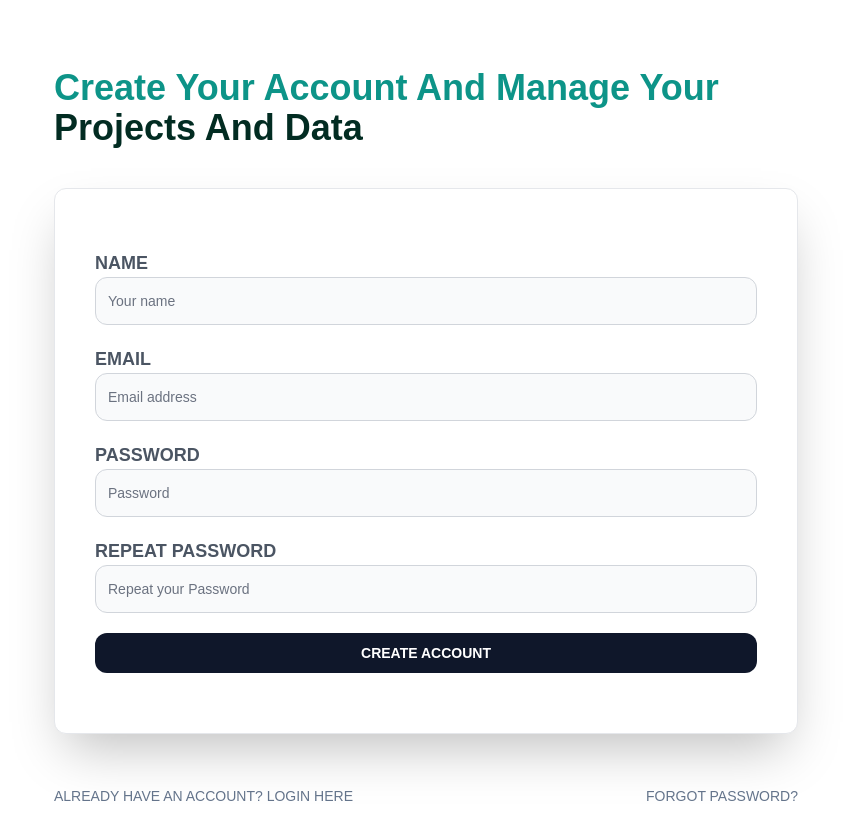
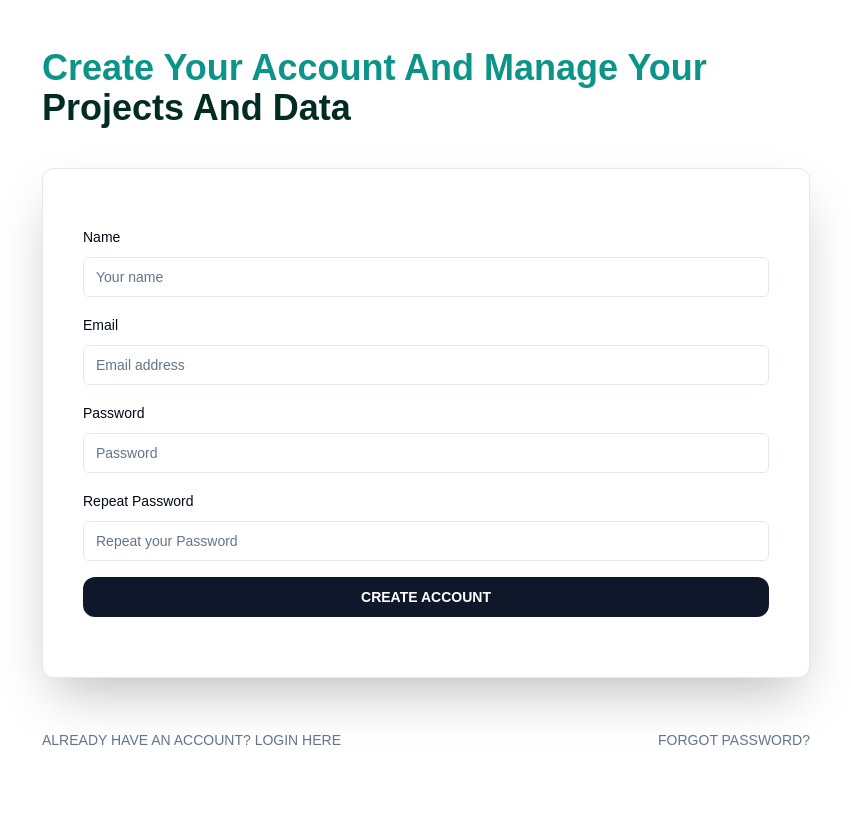
Before and after one commit to FlashAmarillo/hugging-data-app, a Next.js app: page /register in a window 1280 px wide. Shown: the whole page, without its empty margins (214-1065 px from the left). After the commit the page ends 800 px from the top, so only its background shows below. Built offline with nearby package versions, Linux system fonts and the light colour scheme.

Commit message:
style issues fix and added better form validation and use for toast

```diff
--- a/src/app/page.tsx
+++ b/src/app/page.tsx
@@ -2,41 +2,44 @@
 
 import Link from 'next/link'
 import { useRouter } from 'next/navigation'
-import { ChangeEvent, useState } from 'react'
 import { Input } from "@/components/ui/input"
 import { Button } from "@/components/ui/button"
-import { Label } from "@/components/ui/label"
 import PublicRoute from './PublicRoute'
+import { zodResolver } from "@hookform/resolvers/zod"
+import { useForm } from "react-hook-form"
+import { z } from "zod"
+import {
+  Form,
+  FormControl,
+  FormField,
+  FormItem,
+  FormLabel,
+  FormMessage,
+} from "@/components/ui/form"
 
-
-type Credentials = {
-  email: string;
-  password: string;
-}
+const formSchema = z.object({
+  email: z.string().email({message: "You must provide a valid email address"}),
+  password: z.string().min(8, { message: "Password must be at least 8 characters."}).max(50),
+})
 
 export default function Home() {
 
   const router = useRouter()
 
-
-  const [credentials, setCredentials] = useState<Credentials>({
-    email: '',
-    password: ''
+  const form = useForm<z.infer<typeof formSchema>>({
+    resolver: zodResolver(formSchema),
+    defaultValues: {
+      email: "",
+      password: "",
+    },
   })
 
-  const handleChange = (e: ChangeEvent<HTMLInputElement>) => {
-    setCredentials({
-        ...credentials,
-        [e.target.name]: e.target.value
-    })
-  }
-
-  const handleLogin = () => {
+  const onSubmit = (values: z.infer<typeof formSchema>) => {
     // Obtener el arreglo de usuarios del localStorage
     const users: User[] = JSON.parse(localStorage.getItem('users') || '[]')
 
     // Buscar el usuario en el arreglo
-    const user = users.find((user: User) => user.email === credentials.email && user.password === credentials.password)
+    const user = users.find((user: User) => user.email === values.email && user.password === values.password)
 
     if (user) {
       // Guardar el estado de inicio de sesión en localStorage
@@ -53,55 +56,53 @@ export default function Home() {
   return (
     <PublicRoute>
 
-      <main className="container mx-auto mt-5 md:mt-20 p-5 md:flex md:justify-center">
-        <div className='md:w-2/3 lg:w-2/5'>
+      <main className="container h-screen mx-auto pt-5 md:flex md:justify-center">
+        <div className='md:w-3/4 lg:w-2/5'>
           <h1
             className="text-teal-600 font-black text-3xl md:text-6xl capitalize"
           >Log in and manage your {' '}<span className="text-emerald-950">projects and data</span></h1>
 
+          <Form {...form}>
             <form
-            className="my-10 bg-white border-gray-200 border shadow-2xl rounded-xl p-10"
+              className="my-10 mx-auto bg-white border-gray-200 border shadow-2xl rounded-xl p-10"
+              onSubmit={form.handleSubmit(onSubmit)}
             >
-            <div className="my-5 ">
-              <Label
-                className="uppercase text-gray-600 block text-lg font-bold"
-                htmlFor="email"
-              >Email Address</Label>
-              <Input
-                id="email"
-                type="email"
-                name='email'
-                placeholder="Email"
-                className="border border-gray-300 placeholder:text-gray-500 rounded-xl bg-gray-50 h-12"
-                value={credentials.email}
-                onChange={handleChange}
+              <FormField
+                control={form.control}
+                name="email"
+                render={({ field }) => (
+                  <FormItem className='my-5'>
+                    <FormLabel>Email Address</FormLabel>
+                    <FormControl>
+                      <Input type='email' placeholder="Email" {...field} />
+                    </FormControl>
+                    <FormMessage />
+                  </FormItem>
+                )}
               />
-            </div>
 
-            <div className="my-5 ">
-              <Label
-                className="uppercase text-gray-600 block text-lg font-bold"
-                htmlFor="password"
-              >Password</Label>
-              <Input
-                id="password"
-                type="password"
-                name='password'
-                placeholder="Password"
-                className="border border-gray-300 placeholder:text-gray-500 rounded-xl bg-gray-50 h-12"
-                value={credentials.password}
-                onChange={handleChange}
+              <FormField
+                control={form.control}
+                name="password"
+                render={({ field }) => (
+                  <FormItem className='my-5'>
+                    <FormLabel>Password</FormLabel>
+                    <FormControl>
+                      <Input type='password' placeholder="Password" {...field} />
+                    </FormControl>
+                    <FormMessage />
+                  </FormItem>
+                )}
               />
-            </div>
 
               <Button
                 type="submit"
                 className="bg-slate-900 w-full mb-5 py-3 text-white uppercase font-bold rounded-xl hover:cursor-pointer hover:bg-sky-900 transition-colors"
-              onClick={handleLogin}
               >Login</Button>
             </form>
+          </Form>
 
-          <nav className="lg:flex lg:justify-between ">
+          <nav className="md:flex md:justify-between ">
             <Link
               className="block text-center my-3 text-slate-500 uppercase text-sm"
               href="/register"
--- a/src/app/register/page.tsx
+++ b/src/app/register/page.tsx
@@ -1,77 +1,94 @@
 'use client'
+
 import Link from 'next/link'
 import { useRouter } from 'next/navigation'
-import { useState, ChangeEvent, FormEvent } from 'react'
 import { Input } from "@/components/ui/input"
 import { Button } from '@/components/ui/button'
-import { Label } from '@/components/ui/label'
+import { zodResolver } from "@hookform/resolvers/zod"
+import { useForm } from "react-hook-form"
+import { z } from "zod"
 import PublicRoute from '../PublicRoute'
-// import { useToast } from "@/hooks/use-toast"
+import { useToast } from "@/hooks/use-toast"
+import {
+  Form,
+  FormControl,
+  FormField,
+  FormItem,
+  FormLabel,
+  FormMessage,
+} from "@/components/ui/form"
+
+const formSchema = z.object({
+  name: z.string().min(2, { message: "Name must be at least 2 characters."}).max(50),
+  email: z.string().email(),
+  password: z.string().min(8, { message: "Password must be at least 8 characters."}).max(50),
+  confirmPassword: z.string().min(8, { message: "Password must be at least 8 characters.", }).max(50)
+}).refine((data) => (data.password === data.confirmPassword),{
+  message: "Both passwords must be the same",
+  path: ["confirmPassword"]
+})
+
 
 export default function Register() {
 
   const router = useRouter()
-  // const { toast } = useToast()
+  const { toast } = useToast()
 
-  type newAccount = {
-    name: string;
-    email: string;
-    password: string;
-    confirmPassword: string;
-  }
-
-  const [createUser, setCreateUser] = useState<newAccount>({
-    name: '',
-    email: '',
-    password: '',
-    confirmPassword: ''
+  const form = useForm<z.infer<typeof formSchema>>({
+    resolver: zodResolver(formSchema),
+    defaultValues: {
+      name: "",
+      email: "",
+      password: "",
+      confirmPassword: "",
+    },
   })
 
-  const handleChange = (e: ChangeEvent<HTMLInputElement>) => {
-    setCreateUser({
-        ...createUser,
-        [e.target.name]: e.target.value
-    });
-  }
-
-  const handleRegister = (e: FormEvent) => {
-    e.preventDefault()
-
-    // Validaciones de los campos, como verificar si las contraseñas coinciden
-    if (createUser.password !== createUser.confirmPassword) {
-      alert('Passwords do not match!')
-      return;
-    }
+  function onSubmit(values: z.infer<typeof formSchema>) {
 
     // Obtener el arreglo de usuarios del localStorage
     const users: User[] = JSON.parse(localStorage.getItem('users') || '[]')
 
+    // Verificar si el usuario ya existe
+    const userExists = users.some(user =>
+      user.name === values.name &&
+      user.email === values.email &&
+      user.password === values.password
+    )
+
+    if (userExists) {
+      toast({
+        title: "User already registered",
+        description: (
+          <span>
+            This user has already been registered.{' '}
+            <Link href="/" className="underline text-blue-500">Sign in here</Link>.
+          </span>
+        ),
+        duration: 3500
+      })
+      form.reset()
+      return // No continuar con el registro
+    }
+
     // Añadir el nuevo usuario al arreglo
     users.push({
-      name: createUser.name,
-      email: createUser.email,
-      password: createUser.password
+      name: values.name,
+      email: values.email,
+      password: values.password
     })
 
     // Guardar el nuevo arreglo de usuarios en el localStorage
     localStorage.setItem('users', JSON.stringify(users))
 
-    alert('Registered successfully! Please log in.')
-
-    // Redirigir a la página principal para iniciar sesión
     router.push('/')
 
-    // TODO: disparamos un toast para notificar que se ha creado la cuenta
-    // toast({
-    //   title: "Congratulations! you have created your account",
-    //   description: "Enjoy the app",
-    // })
   }
 
   return (
     <PublicRoute>
 
-      <main className="container mx-auto mt-5 md:mt-12 p-5 md:flex md:justify-center">
+      <main className="container mx-auto mt-5 md:mt-12 md:flex md:justify-center">
 
         <div className='md:w-3/4 lg:w-3/5'>
 
@@ -79,80 +96,77 @@ export default function Register() {
             className="text-teal-600 font-black text-2xl md:text-4xl capitalize"
           >Create your account and manage your {' '}<span className="text-emerald-950">projects and data</span></h1>
 
+
+          <Form {...form}>
             <form
+              onSubmit={form.handleSubmit(onSubmit)}
               className="my-10 bg-white border-gray-200 border shadow-2xl rounded-xl p-10"
-            onSubmit={handleRegister}
             >
-            <div className="my-5 ">
-              <Label
-                className="uppercase text-gray-600 block text-lg font-bold"
-                htmlFor="nombre"
-              >Name</Label>
-              <Input
-                id="name"
-                type="text"
-                name='name'
-                placeholder="Your name"
-                className="border border-gray-300 placeholder:text-gray-500 rounded-xl bg-gray-50 h-12"
-                value={createUser.name}
-                onChange={handleChange}
+
+              <FormField
+                control={form.control}
+                name="name"
+                render={({ field }) => (
+                  <FormItem className='my-4'>
+                    <FormLabel>Name</FormLabel>
+                    <FormControl>
+                      <Input id='name' type='text' placeholder="Your name" {...field} />
+                    </FormControl>
+                    <FormMessage />
+                  </FormItem>
+                )}
               />
-            </div>
 
-            <div className="my-5 ">
-              <Label
-                className="uppercase text-gray-600 block text-lg font-bold"
-                htmlFor="email"
-              >Email</Label>
-              <Input
-                id="email"
-                type="email"
-                name='email'
-                placeholder="Email address"
-                className="border border-gray-300 placeholder:text-gray-500 rounded-xl bg-gray-50 h-12"
-                value={createUser.email}
-                onChange={handleChange}
+              <FormField
+                control={form.control}
+                name="email"
+                render={({ field }) => (
+                  <FormItem className='my-4'>
+                    <FormLabel>Email</FormLabel>
+                    <FormControl>
+                      <Input type='email' placeholder="Email address" {...field} />
+                    </FormControl>
+                    <FormMessage />
+                  </FormItem>
+                )}
               />
-            </div>
 
-            <div className="my-5 ">
-              <Label
-                className="uppercase text-gray-600 block text-lg font-bold"
-                htmlFor="password"
-              >Password</Label>
-              <Input
-                id="password"
-                type="password"
-                name='password'
-                placeholder="Password"
-                className="border border-gray-300 placeholder:text-gray-500 rounded-xl bg-gray-50 h-12"
-                value={createUser.password}
-                onChange={handleChange}
+              <FormField
+                control={form.control}
+                name="password"
+                render={({ field }) => (
+                  <FormItem className='my-4'>
+                    <FormLabel>Password</FormLabel>
+                    <FormControl>
+                      <Input type='password' placeholder="Password" {...field} />
+                    </FormControl>
+                    <FormMessage />
+                  </FormItem>
+
+                )}
               />
-            </div>
 
-            <div className="my-5 ">
-              <Label
-                className="uppercase text-gray-600 block text-lg font-bold"
-                htmlFor="password2"
-              >Repeat Password</Label>
-              <Input
-                id="password2"
-                type="password"
-                name='confirmPassword'
-                placeholder="Repeat your Password"
-                className="border border-gray-300 placeholder:text-gray-500 rounded-xl bg-gray-50 h-12"
-                value={createUser.confirmPassword}
-                onChange={handleChange}
+              <FormField
+                control={form.control}
+                name="confirmPassword"
+                render={({ field }) => (
+                  <FormItem className='my-4'>
+                    <FormLabel>Repeat Password</FormLabel>
+                    <FormControl>
+                      <Input type='password' placeholder="Repeat your Password" {...field} />
+                    </FormControl>
+                    <FormMessage />
+                  </FormItem>
+                )}
               />
-            </div>
 
               <Button
+                className="bg-slate-900 w-full mb-5 py-3 text-white uppercase font-bold rounded-xl hover:cursor-pointer hover:bg-sky-900 transition-colors"
                 type="submit"
-              className="bg-slate-900 w-full mb-5 py-3 text-white uppercase font-bold rounded-xl hover:cursor-pointer hover:bg-sky-900 transition-colors"
-            >Create account</Button>
+              >Create Account</Button>
 
             </form>
+          </Form>
 
           <nav className="lg:flex lg:justify-between ">
             <Link
--- a/src/components/InfoComponent.tsx
+++ b/src/components/InfoComponent.tsx
@@ -49,7 +49,7 @@ export default function InfoComponent({ info }: InfoComponentProps) {
         </DialogHeader>
 
 
-        <ScrollArea className="flex-grow overflow-y-scroll md:overflow-y-hidden h-1/2 md:h-fit">
+        <ScrollArea className="flex-grow overflow-y-scroll overflow-auto h-1/2 md:h-fit">
           <div className="grid grid-cols-1 md:grid-cols-2 gap-4 p-4">
             <Card>
               <CardHeader>
--- /dev/null
+++ b/src/components/ui/form.tsx
@@ -0,0 +1,178 @@
+"use client"
+
+import * as React from "react"
+import * as LabelPrimitive from "@radix-ui/react-label"
+import { Slot } from "@radix-ui/react-slot"
+import {
+  Controller,
+  ControllerProps,
+  FieldPath,
+  FieldValues,
+  FormProvider,
+  useFormContext,
+} from "react-hook-form"
+
+import { cn } from "@/lib/utils"
+import { Label } from "@/components/ui/label"
+
+const Form = FormProvider
+
+type FormFieldContextValue<
+  TFieldValues extends FieldValues = FieldValues,
+  TName extends FieldPath<TFieldValues> = FieldPath<TFieldValues>
+> = {
+  name: TName
+}
+
+const FormFieldContext = React.createContext<FormFieldContextValue>(
+  {} as FormFieldContextValue
+)
+
+const FormField = <
+  TFieldValues extends FieldValues = FieldValues,
+  TName extends FieldPath<TFieldValues> = FieldPath<TFieldValues>
+>({
+  ...props
+}: ControllerProps<TFieldValues, TName>) => {
+  return (
+    <FormFieldContext.Provider value={{ name: props.name }}>
+      <Controller {...props} />
+    </FormFieldContext.Provider>
+  )
+}
+
+const useFormField = () => {
+  const fieldContext = React.useContext(FormFieldContext)
+  const itemContext = React.useContext(FormItemContext)
+  const { getFieldState, formState } = useFormContext()
+
+  const fieldState = getFieldState(fieldContext.name, formState)
+
+  if (!fieldContext) {
+    throw new Error("useFormField should be used within <FormField>")
+  }
+
+  const { id } = itemContext
+
+  return {
+    id,
+    name: fieldContext.name,
+    formItemId: `${id}-form-item`,
+    formDescriptionId: `${id}-form-item-description`,
+    formMessageId: `${id}-form-item-message`,
+    ...fieldState,
+  }
+}
+
+type FormItemContextValue = {
+  id: string
+}
+
+const FormItemContext = React.createContext<FormItemContextValue>(
+  {} as FormItemContextValue
+)
+
+const FormItem = React.forwardRef<
+  HTMLDivElement,
+  React.HTMLAttributes<HTMLDivElement>
+>(({ className, ...props }, ref) => {
+  const id = React.useId()
+
+  return (
+    <FormItemContext.Provider value={{ id }}>
+      <div ref={ref} className={cn("space-y-2", className)} {...props} />
+    </FormItemContext.Provider>
+  )
+})
+FormItem.displayName = "FormItem"
+
+const FormLabel = React.forwardRef<
+  React.ElementRef<typeof LabelPrimitive.Root>,
+  React.ComponentPropsWithoutRef<typeof LabelPrimitive.Root>
+>(({ className, ...props }, ref) => {
+  const { error, formItemId } = useFormField()
+
+  return (
+    <Label
+      ref={ref}
+      className={cn(error && "text-destructive", className)}
+      htmlFor={formItemId}
+      {...props}
+    />
+  )
+})
+FormLabel.displayName = "FormLabel"
+
+const FormControl = React.forwardRef<
+  React.ElementRef<typeof Slot>,
+  React.ComponentPropsWithoutRef<typeof Slot>
+>(({ ...props }, ref) => {
+  const { error, formItemId, formDescriptionId, formMessageId } = useFormField()
+
+  return (
+    <Slot
+      ref={ref}
+      id={formItemId}
+      aria-describedby={
+        !error
+          ? `${formDescriptionId}`
+          : `${formDescriptionId} ${formMessageId}`
+      }
+      aria-invalid={!!error}
+      {...props}
+    />
+  )
+})
+FormControl.displayName = "FormControl"
+
+const FormDescription = React.forwardRef<
+  HTMLParagraphElement,
+  React.HTMLAttributes<HTMLParagraphElement>
+>(({ className, ...props }, ref) => {
+  const { formDescriptionId } = useFormField()
+
+  return (
+    <p
+      ref={ref}
+      id={formDescriptionId}
+      className={cn("text-sm text-muted-foreground", className)}
+      {...props}
+    />
+  )
+})
+FormDescription.displayName = "FormDescription"
+
+const FormMessage = React.forwardRef<
+  HTMLParagraphElement,
+  React.HTMLAttributes<HTMLParagraphElement>
+>(({ className, children, ...props }, ref) => {
+  const { error, formMessageId } = useFormField()
+  const body = error ? String(error?.message) : children
+
+  if (!body) {
+    return null
+  }
+
+  return (
+    <p
+      ref={ref}
+      id={formMessageId}
+      className={cn("text-sm font-medium text-destructive", className)}
+      {...props}
+    >
+      {body}
+    </p>
+  )
+})
+FormMessage.displayName = "FormMessage"
+
+export {
+  useFormField,
+  Form,
+  FormItem,
+  FormLabel,
+  FormControl,
+  FormDescription,
+  FormMessage,
+  FormField,
+}
--- a/src/hooks/use-toast.ts
+++ b/src/hooks/use-toast.ts
@@ -18,6 +18,7 @@ type ToasterToast = ToastProps & {
   action?: ToastActionElement
 }
 
+// Todo: arreglar este problema
 const actionTypes = {
   ADD_TOAST: "ADD_TOAST",
   UPDATE_TOAST: "UPDATE_TOAST",
--- a/src/types.d.ts
+++ b/src/types.d.ts
@@ -1,3 +1,8 @@
+
+type Credentials = {
+  email: string;
+  password: string;
+}
 
 interface User {
   name: string;
```
Also changed, not shown: package.json (+6 -4 lines), src/components/Header.tsx (+5 -2 lines), 1 other file (tests, documents, lock files or other folders). Lines whose indentation alone changed are shown as unchanged.
